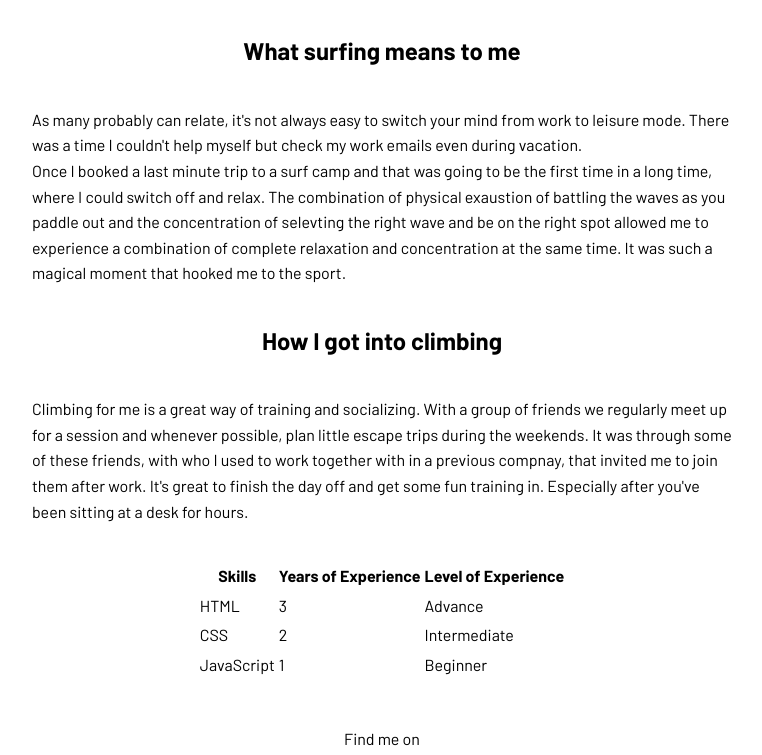
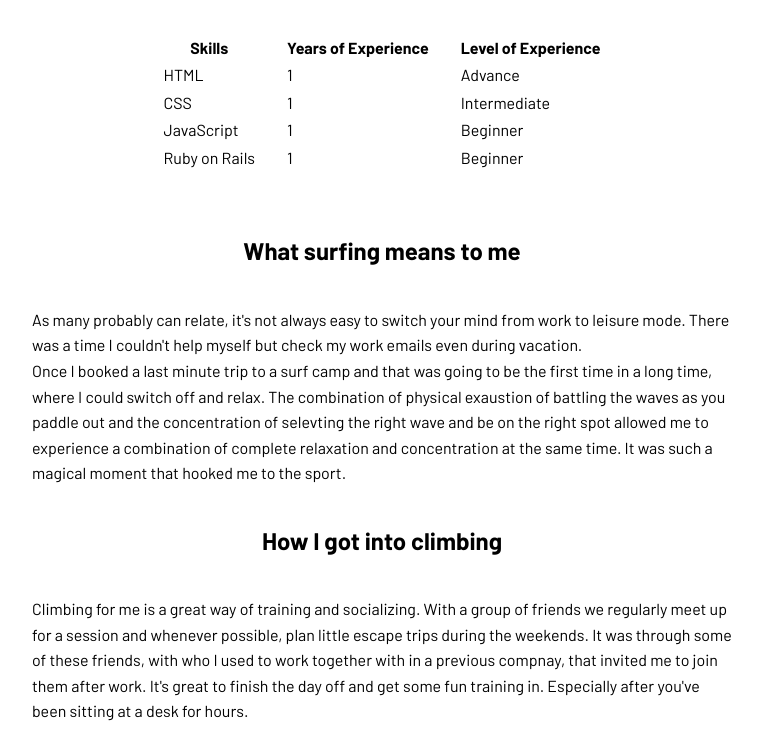
Before and after one commit to boydiego/portfolio-website, a plain HTML site: page about.html in a window 1280 px wide. Shown: the part 1241-1996 px from the top of the page, without its empty margins (258-1020 px from the left). Drawn offline with nearby package versions, Linux system fonts and the light colour scheme.

Commit message:
update about page title and move the skills table up the page

```diff
--- a/about.html
+++ b/about.html
@@ -7,7 +7,7 @@
   <link rel="shortcut icon" type="image/png" href="./img/favicon-32x32.png" sizes="32x32" />
   <link rel="stylesheet" type="text/css" href="https://cdnjs.cloudflare.com/ajax/libs/normalize/8.0.1/normalize.min.css">
   <link href="https://fonts.googleapis.com/css2?family=Barlow:wght@400;700&display=swap" rel="stylesheet">
-  <link rel="stylesheet" type="text/css" href="css/style.production.css">
+  <link rel="stylesheet" type="text/css" href="css/styles.css">
 </head>
 <body>
   <header class="page-header">
@@ -32,13 +32,13 @@
     </nav>
   </header>
   <main class="profile profile-about">
-    <h1>About</h1>
+    <h1>About Diego Boy</h1>
     <div>
       <p>A little bit about myself and my interests:</p>
       <ul role="list">
-        <li role="listitem">Full-Stack Development</li>
-        <li role="listitem">Surfing</li>
-        <li role="listitem">Climbing</li>
+        <li role="listitem"><a href="#web-development">Full-Stack Development</a></li>
+        <li role="listitem"><a href="#surfing">Surfing</a></li>
+        <li role="listitem"><a href="#climbing">Climbing</a></li>
       </ul>
 
       <a href="files/cv.pdf" class="button" download>Download my CV</a>
@@ -643,24 +643,12 @@
         </g>
       </svg>
 
-      <h2>How I became a Web Developer</h2>
+      <h2 id="web-development">How I became a Web Developer</h2>
       <p>
         In many of my earlier jobs, before I became a programmer, there were always so many unnecessary steps that could and should have been automated that never got on the priority list and therefore never got automated at all, leaving us to copy the same information from one system to another and back again at a later time. <br>
         I was always frustrated of the many unecessary steps we hade to take that I started tracking and calculating the wasted total time and it came together to hours by the end of the week. Multiply that by each member a team might have and the calculated time grows drastically. <br>
         The desire to be able to support my collegues, friends and family and to not be dependant on others to improve my workflow is what initially got me into learning to code.
       </p>
-
-      <h2>What surfing means to me</h2>
-      <p>
-        As many probably can relate, it's not always easy to switch your mind from work to leisure mode. There was a time I couldn't help myself but check my work emails even during vacation. <br>
-        Once I booked a last minute trip to a surf camp and that was going to be the first time in a long time, where I could switch off and relax. The combination of physical exaustion of battling the waves as you paddle out and the concentration of selevting the right wave and be on the right spot allowed me to experience a combination of complete relaxation and concentration at the same time. It was such a magical moment that hooked me to the sport.
-      </p>
-
-      <h2>How I got into climbing</h2>
-      <p>
-        Climbing for me is a great way of training and socializing. With a group of friends we regularly meet up for a session and whenever possible, plan little escape trips during the weekends. It was through some of these friends, with who I used to work together with in a previous compnay, that invited me to join them after work. It's great to finish the day off and get some fun training in. Especially after you've been sitting at a desk for hours.
-      </p>
-    </div>
       <table>
         <thead>
           <tr>
@@ -672,12 +660,12 @@
         <tbody>
           <tr>
             <td>HTML</td>
-          <td>3</td>
+            <td>1</td>
             <td>Advance</td>
           </tr>
           <tr>
             <td>CSS</td>
-          <td>2</td>
+            <td>1</td>
             <td>Intermediate</td>
           </tr>
           <tr>
@@ -685,8 +673,25 @@
             <td>1</td>
             <td>Beginner</td>
           </tr>
+          <tr>
+            <td>Ruby on Rails</td>
+            <td>1</td>
+            <td>Beginner</td>
+          </tr>
         </tbody>
       </table>
+
+      <h2 id="surfing">What surfing means to me</h2>
+      <p>
+        As many probably can relate, it's not always easy to switch your mind from work to leisure mode. There was a time I couldn't help myself but check my work emails even during vacation. <br>
+        Once I booked a last minute trip to a surf camp and that was going to be the first time in a long time, where I could switch off and relax. The combination of physical exaustion of battling the waves as you paddle out and the concentration of selevting the right wave and be on the right spot allowed me to experience a combination of complete relaxation and concentration at the same time. It was such a magical moment that hooked me to the sport.
+      </p>
+
+      <h2 id="climbing">How I got into climbing</h2>
+      <p>
+        Climbing for me is a great way of training and socializing. With a group of friends we regularly meet up for a session and whenever possible, plan little escape trips during the weekends. It was through some of these friends, with who I used to work together with in a previous compnay, that invited me to join them after work. It's great to finish the day off and get some fun training in. Especially after you've been sitting at a desk for hours.
+      </p>
+    </div>
     <script src="js/tota11y.min.js"></script>
   </main>
   <footer class="page-footer">
--- a/css/styles.css
+++ b/css/styles.css
@@ -209,6 +209,10 @@ input[type="submit"]:focus {
   padding: 0;
 }
 
+.profile-about div ul a {
+  text-decoration: none;
+}
+
 .sun {
   animation: 4s color-change infinite alternate linear;
 }
@@ -252,7 +256,11 @@ input[type="submit"]:focus {
 }
 
 .profile-about table {
-  margin-top: 20px;
+  margin: 20px 0 40px;
+}
+
+.profile-about table td, .profile-about table th {
+  padding: 0 15px;
 }
 
 /* work page */
```
Lines whose indentation alone changed are shown as unchanged.
